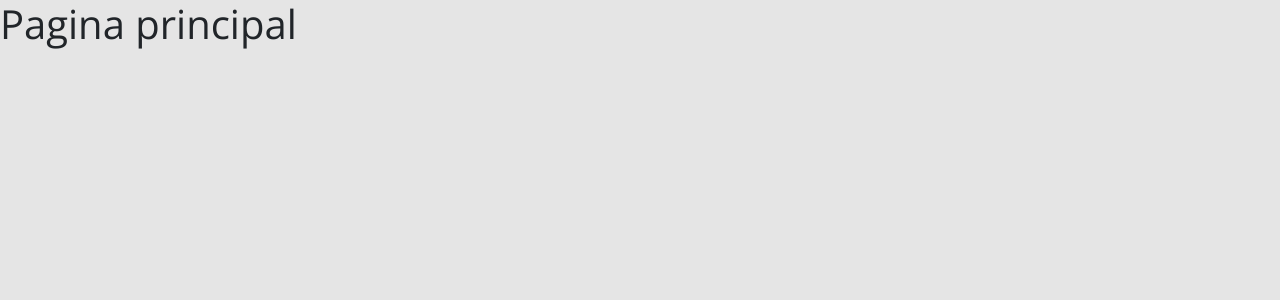
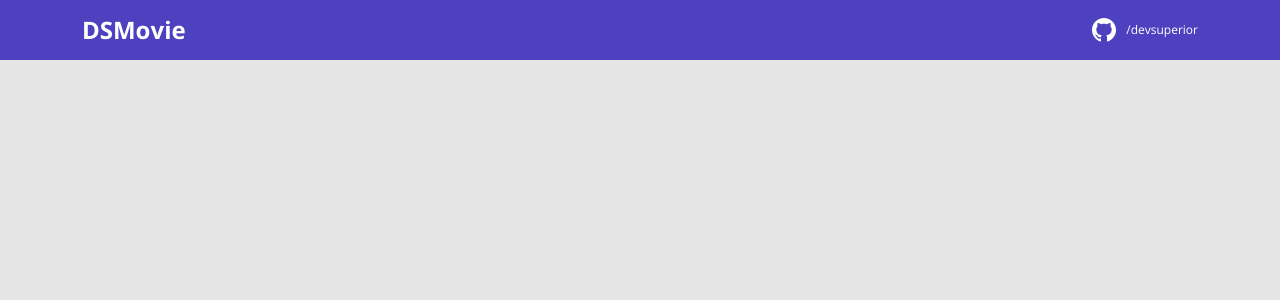
Before and after one commit to diego-freittas/dsmovie, a React (Create React App) app in the folder frontend/: page / in a window 1280 px wide. Shown: the top 300 px of the page. Built offline with nearby package versions, Linux system fonts and the light colour scheme.

Commit message:
cria o component Navbar

```diff
--- a/frontend/src/App.tsx
+++ b/frontend/src/App.tsx
@@ -1,7 +1,8 @@
+import Navbar from "./components/Navbar";
 
 function App() {
   return (
-<h1>Pagina principal</h1>
+    <Navbar/>
   );
 }
 
--- /dev/null
+++ b/frontend/src/components/Navbar/index.tsx
@@ -0,0 +1,22 @@
+import {ReactComponent as GithubIcon} from 'asserts/img/github.svg'
+import './styles.css'
+function Navbar(){
+    return(
+        <header>
+        <nav className="container">
+            <div className="dsmovie-nav-content">
+                <h1>DSMovie</h1>
+                <a href="https://github.com/diego-freittas" target="_blank" rel="noreferrer">
+                    <div className="dsmovie-contact-container">
+                        <GithubIcon />
+                        <p className="dsmovie-contact-link">/devsuperior</p>
+                    </div>
+                </a>
+            </div>
+        </nav>
+    </header>
+  );
+
+}
+
+export default Navbar;
--- /dev/null
+++ b/frontend/src/components/Navbar/styles.css
@@ -0,0 +1,29 @@
+header {
+    height: 60px;
+    background-color: var(--color-primary);
+    display: flex;
+    align-items: center;
+}
+
+.dsmovie-nav-content {
+    display: flex;
+    align-items: center;
+    justify-content: space-between;
+    color: #fff;
+}
+
+.dsmovie-nav-content h1 {
+    font-size: 24px;
+    margin: 0;
+    font-weight: 700;
+}
+
+.dsmovie-contact-container {
+    display: flex;
+    align-items: center;
+}
+
+.dsmovie-contact-link {
+    margin: 0 0 0 10px;
+    font-size: 12px;
+}
--- a/frontend/tsconfig.json
+++ b/frontend/tsconfig.json
@@ -1,5 +1,6 @@
 {
   "compilerOptions": {
+    "baseUrl": "./src",
     "target": "es5",
     "lib": [
       "dom",
```
Also changed, not shown: frontend/src/asserts/img/github.svg (added).
